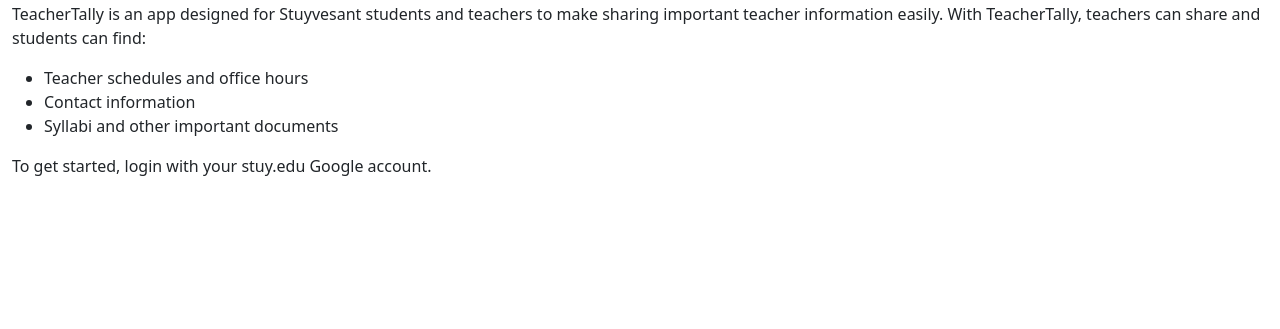
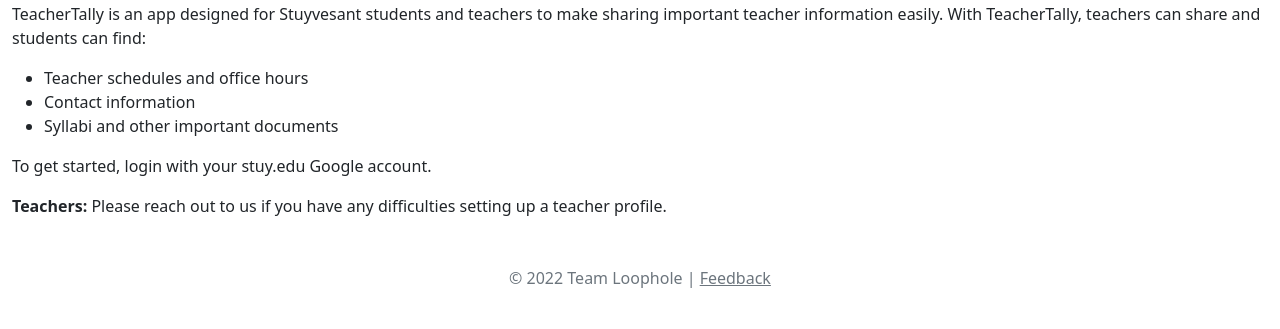
Before and after one commit to Lucas-Lee11/P04, a Flask app: page / in a window 1280 px wide. Shown: the part 150-479 px from the top of the page. Run offline with Flask 2, Linux system fonts and the light colour scheme; some libraries are stand-ins or nearby versions.

Commit message:
Add footer with feedback

```diff
--- a/app/templates/base.html
+++ b/app/templates/base.html
@@ -76,6 +76,10 @@
     {% endfor %}
   {% endwith %}
   {% block content %}{% endblock %}
+  <footer>
+    <div class="d-flex flex-column flex-sm-row justify-content-center py-4 my-4 text-muted">
+      <p>&copy; 2022 Team Loophole | <a href="https://github.com/Lucas-Lee11/P04/issues" class="link-secondary">Feedback</a></p>
+  </footer>
 </body>
 
 </html>
--- a/app/templates/index.html
+++ b/app/templates/index.html
@@ -17,5 +17,9 @@
   <p>
     To get started, login with your stuy.edu Google account.
   </p>
+  <p>
+    <b>Teachers:</b> Please reach out to us if you have any difficulties setting up a
+    teacher profile.
+  </p>
 </div>
 {% endblock %}
--- a/app/templates/student.html
+++ b/app/templates/student.html
@@ -4,8 +4,6 @@
 {% block content %}
 <link href="{{ url_for('static', filename='css/star.css') }}" rel="stylesheet">
 <div class="container-xxl my-4 bd-layout">
-  <p>Are you a teacher? Please contact us for assistance.</p>
-
   <h1>Find Teachers</h1>
 
   <form class="form" action="{{ url_for('search') }}" id="searchForm" method="POST">
```
